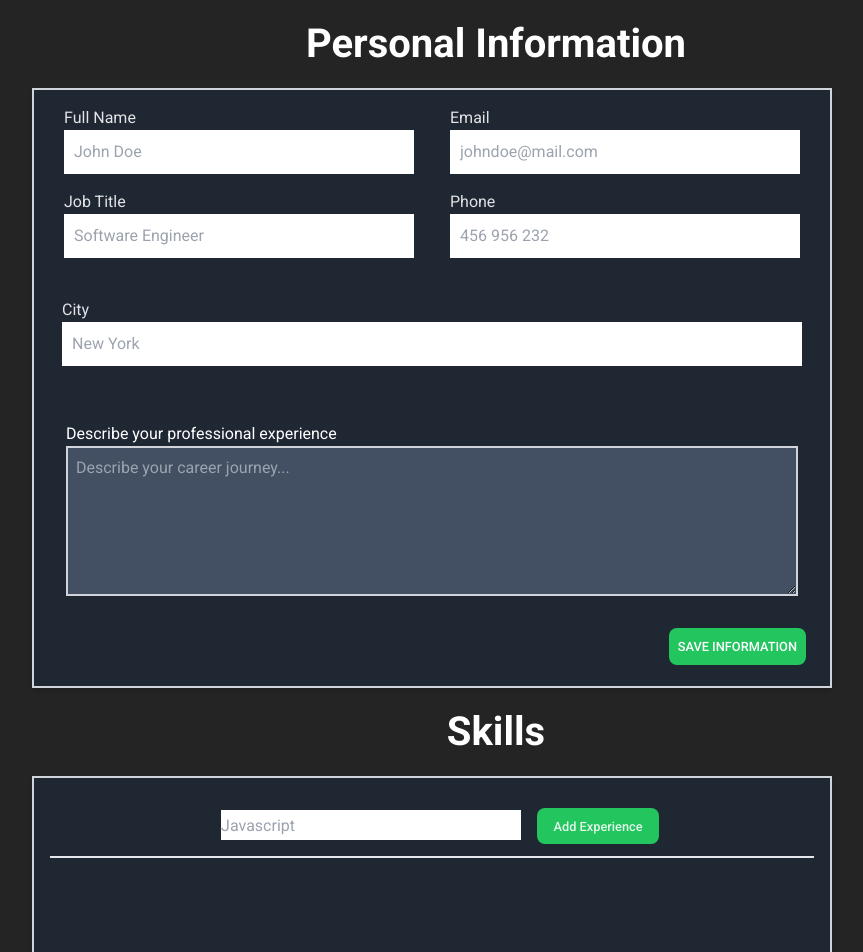
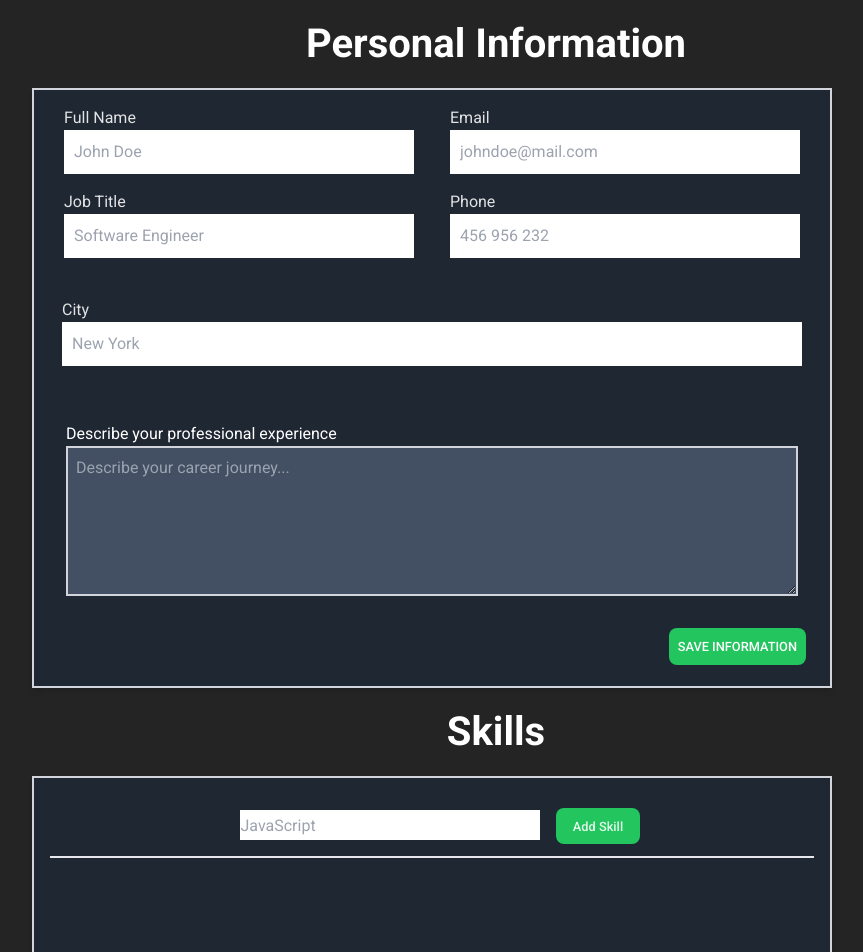
Before and after one commit to douglasmnegri/cv-application, a React (Vite) app: page / in a window 1280 px wide. Shown: the top 952 px of the page, without its empty margins (144-1007 px from the left). Built offline with nearby package versions, Linux system fonts and the light colour scheme.

Commit message:
add logic to remove skills from the curriculum

```diff
--- a/src/App.jsx
+++ b/src/App.jsx
@@ -18,7 +18,8 @@ function App() {
     handleSaveLanguages,
   } = HandleLang();
 
-  const { field, savedSkills, handleInputField, handleSkills } = HandleSkills();
+  const { field, savedSkills, handleInputField, handleSkills, handleDelete } =
+    HandleSkills();
 
   return (
     <div>
@@ -31,6 +32,7 @@ function App() {
         field={field}
         onChange={handleInputField}
         onSave={handleSkills}
+        onDelete={handleDelete}
         skills={savedSkills}
       />
 
@@ -40,7 +42,6 @@ function App() {
         onChangeLang={handleLanguageChange}
         onChangeProficiency={handleProficiencyChange}
         onSaveLang={handleSaveLanguages}
-
       />
       <CurriculumTemplate
         savedData={savedData}
--- a/src/skills/HandleSkills.jsx
+++ b/src/skills/HandleSkills.jsx
@@ -14,13 +14,15 @@ export default function useSkills() {
       id: uuidv4(),
       field,
     };
-
     setSavedSkills((prevSkills) => [...prevSkills, newSkill]);
-
     setField("");
+    console.log(savedSkills);
   }
 
-  console.log(savedSkills);
-
-  return { field, savedSkills, handleInputField, handleSkills };
+  function handleDelete(id) {
+    setSavedSkills((prevSkills) =>
+      prevSkills.filter((skill) => skill.id !== id)
+    );
+  }
+  return { field, savedSkills, handleInputField, handleSkills, handleDelete };
 }
--- a/src/skills/Skills.jsx
+++ b/src/skills/Skills.jsx
@@ -1,6 +1,6 @@
 import Container from "../html_components/Container";
 
-export default function Skills({ field, onChange, onSave }) {
+export default function Skills({ field, onSave, onChange, onDelete, skills }) {
   return (
     <>
       <h1>Skills</h1>
@@ -9,42 +9,47 @@ export default function Skills({ field, onChange, onSave }) {
           <div>
             <label>
               <input
-                className=" w-[300px] h-[30px] m-4"
+                className="w-[300px] h-[30px] m-4"
                 type="text"
                 name="skills"
                 value={field}
-                placeholder="Javascript"
+                placeholder="JavaScript"
                 onChange={onChange}
               />
             </label>
             <button onClick={onSave} className="bg-green-500">
-              Add Experience
+              Add Skill
             </button>
           </div>
         </div>
-        {/* <div className={`m4 ${skills.length < 1 ? "hidden" : "block"}`}>
-          <h2>Saved Education</h2>
+        <div className={`m4 ${skills.length < 1 ? "hidden" : "block"}`}>
+          <h2>Saved Skills</h2>
           <div className="flex flex-wrap justify-center align-middle">
-            {skills.map((field, index) => (
-              <PrintSkills key={index} field={field} />
+            {skills.map((skill) => (
+              <PrintSkills
+                key={skill.id}
+                id={skill.id}
+                skill={skill.field}
+                del={() => onDelete(skill.id)} // Pass `id` to `onDelete`
+              />
             ))}
           </div>
-        </div> */}
+        </div>
       </Container>
     </>
   );
 }
 
-// function PrintSkills({ field, onDelete }) {
-//   return (
-//     <div className="relative border-2 border-solid rounded border-white bg-white text-black mb-2 m-4 p-4">
-//       <p>{field}</p>
-//       <button
-//         onClick={onDelete}
-//         className="absolute top-[-12px] right-[-12px] text-red-500 font-bold text-xs hover:text-red-700 py-1 px-2"
-//       >
-//         X
-//       </button>
-//     </div>
-//   );
-// }
+function PrintSkills({ skill, del }) {
+  return (
+    <div className="relative border-2 border-solid rounded border-white bg-white text-black mb-2 m-4 p-4">
+      <p>{skill}</p>
+      <button
+        onClick={del} // Call the `del` function (which includes the `id`)
+        className="absolute top-[-12px] right-[-12px] text-red-500 font-bold text-xs hover:text-red-700 py-1 px-2"
+      >
+        X
+      </button>
+    </div>
+  );
+}
```
